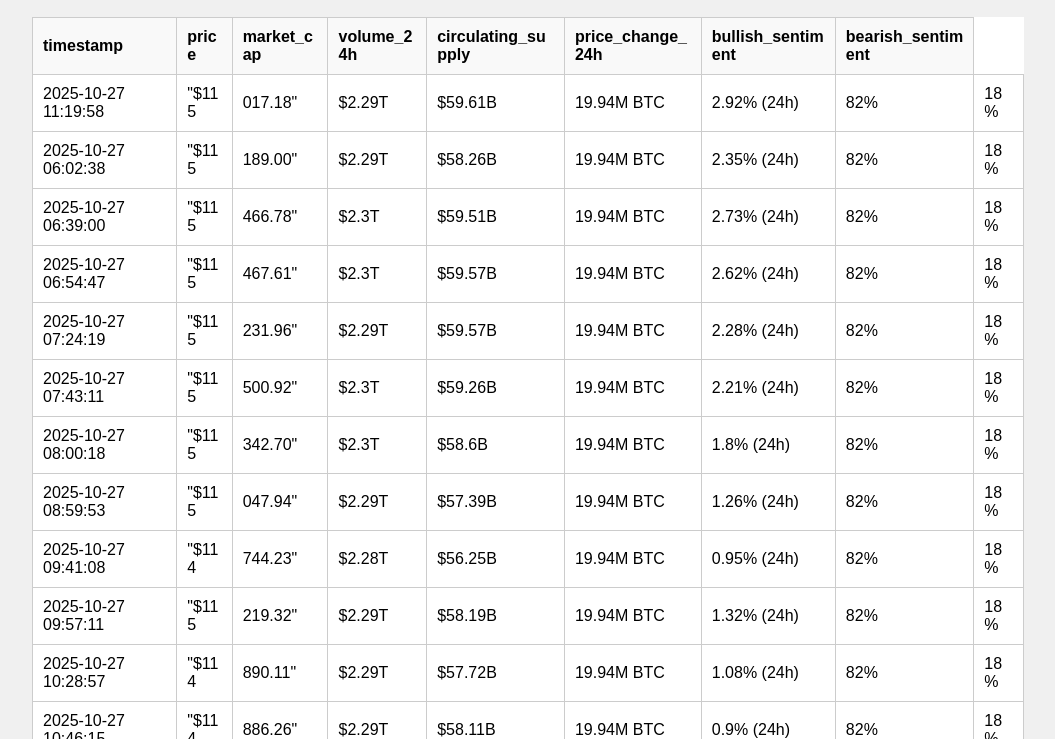
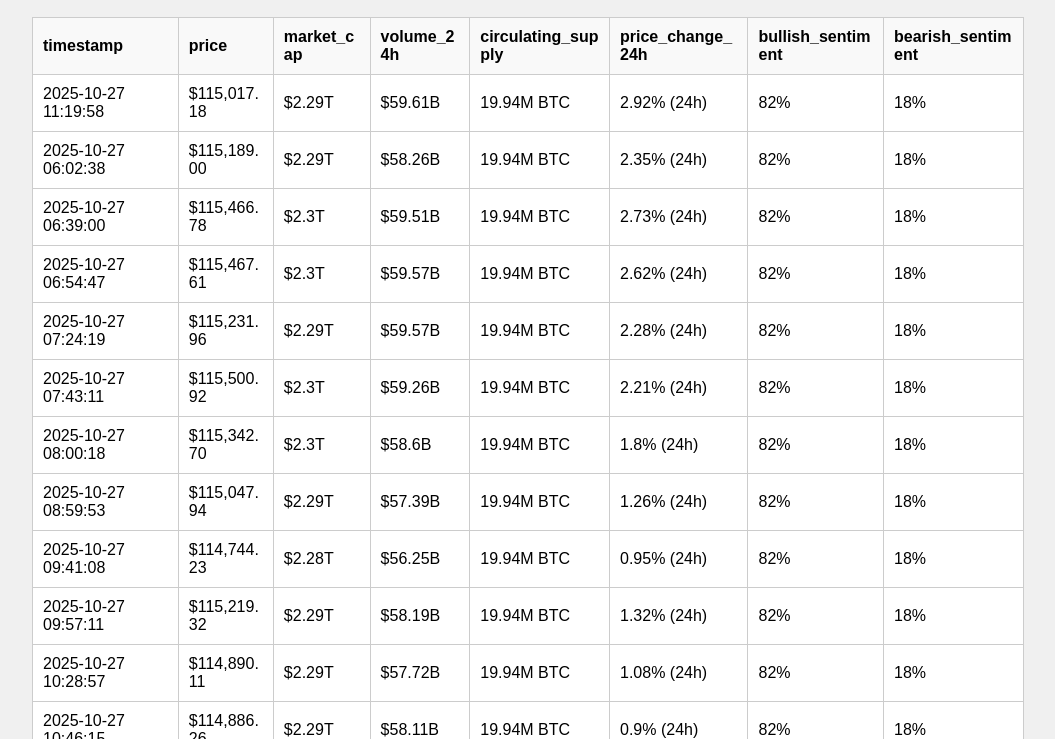
Before and after one commit to ghadiabk/webscraping-automation, a plain HTML site: page index.html in a window 1280 px wide. Shown: the part 61-800 px from the top of the page, without its empty margins (112-1167 px from the left). Drawn offline with nearby package versions, Linux system fonts and the light colour scheme.

Commit message:
table fix 2.0

```diff
--- a/index.html
+++ b/index.html
@@ -10,6 +10,7 @@
   <div id="data-container">
     <!-- Table or Chart will be inserted here by JavaScript -->
   </div>
+  <script src="https://cdn.jsdelivr.net/npm/papaparse@5.4.1/papaparse.min.js"></script>
   <script src="script.js"></script>
 </body>
 </html>
--- a/script.js
+++ b/script.js
@@ -8,7 +8,7 @@ async function fetchCsvData() {
       throw new Error("Network response was not ok " + response.statusText);
     }
     const csvText = await response.text();
-    const rows = csvText.trim().split("\n").map(row => row.split(","));
+    const rows = Papa.parse(csvText, { header: false }).data;
     createTable(rows);
   } catch (error) {
     console.error("Error fetching CSV data:", error);
```
